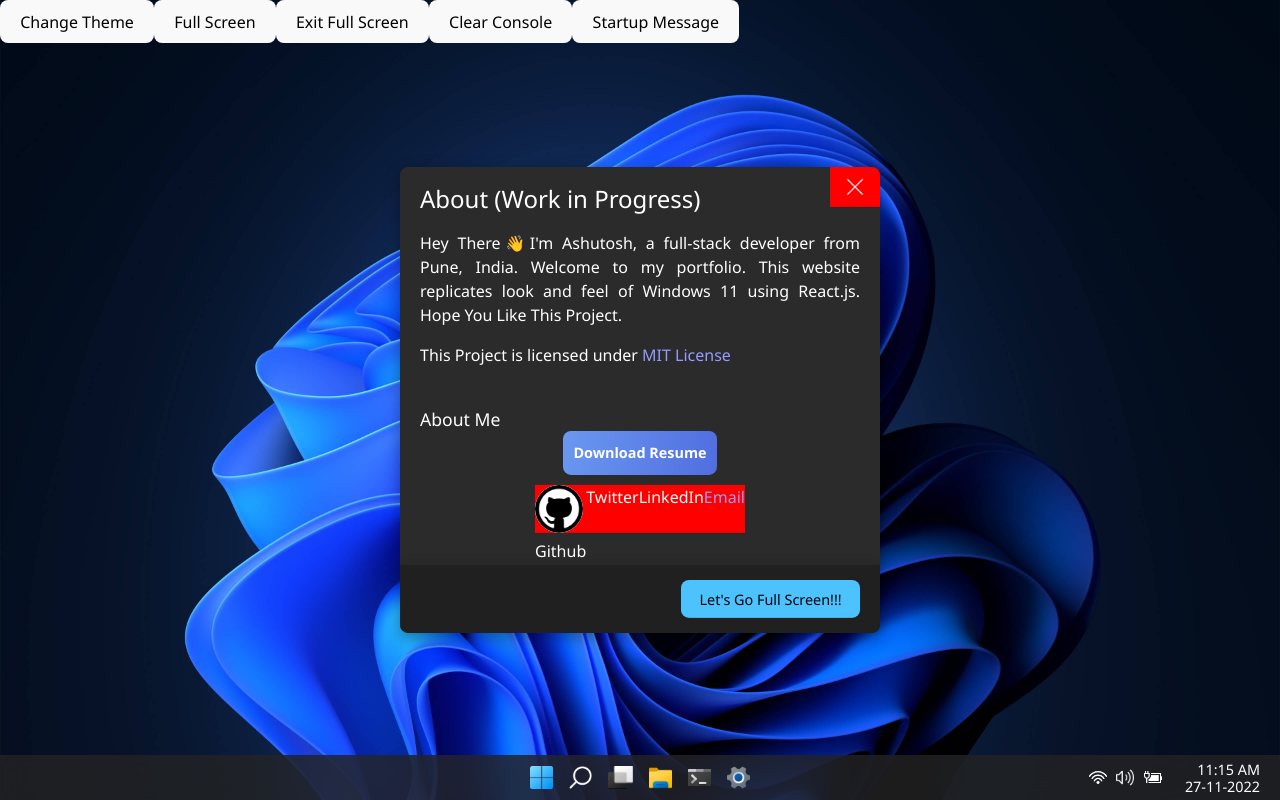
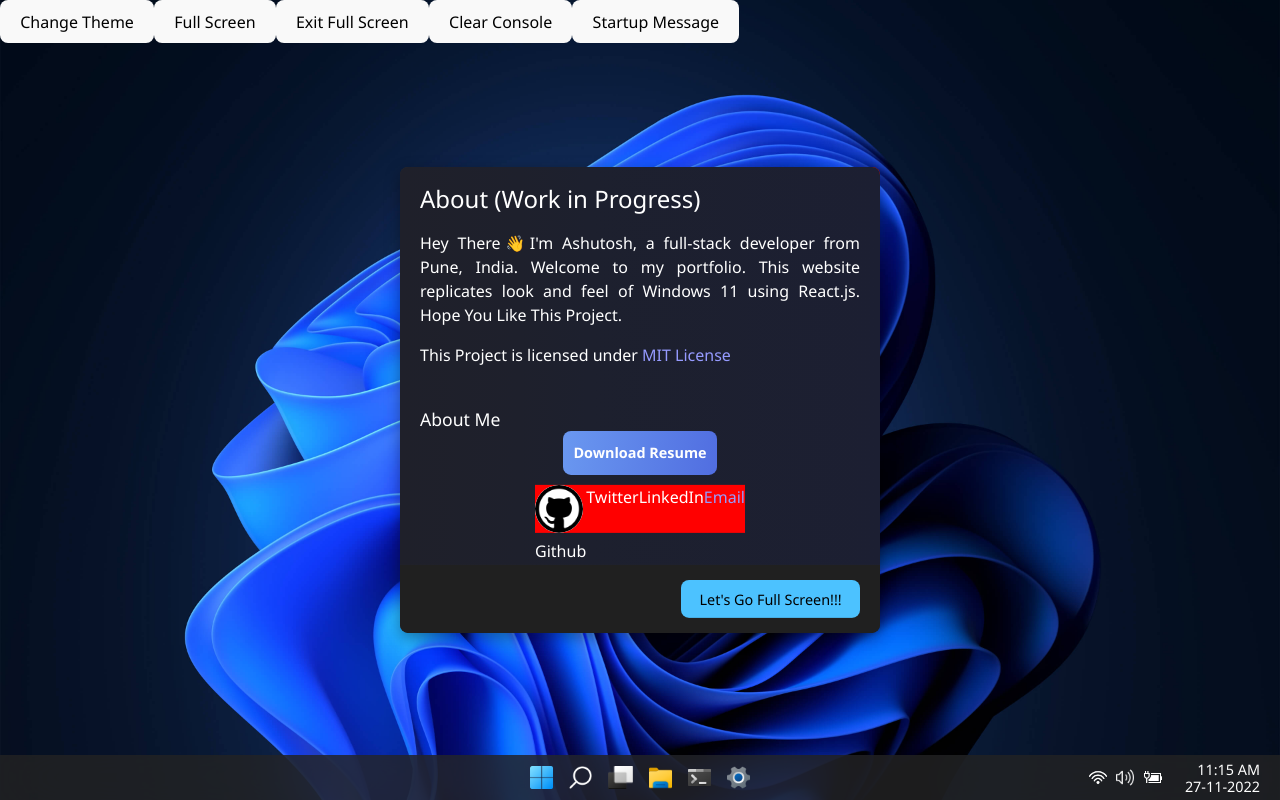
Before and after one commit to WaghAshu03/WaghAshu03.github.io, a React (Vite) app: page / in a window 1280 px wide. Built offline with nearby package versions, Linux system fonts and the light colour scheme.

Commit message:
Made Startup Message Movable

```diff
--- a/src/StartupMessage.jsx
+++ b/src/StartupMessage.jsx
@@ -1,3 +1,4 @@
+//todo: Completely Redesign Startup Message also make it resizable and draggable
 import React from "react";
 import "./StartupMessage.scss";
 import GithubIcon from "./Resources/github.webp";
@@ -91,7 +92,10 @@ function StartupMessage() {
           }}
         />
       </div>
-      <div id="StartupMessageMain">
+      <div
+        className={"window-header StartupMessage-header"}
+        id="StartupMessage-header"
+      >
         <div id="StartupMessageHeading">About (Work in Progress)</div>
         <div style={{ marginBottom: "10px", textAlign: "justify" }}>
           <div
--- a/src/StartupMessage.scss
+++ b/src/StartupMessage.scss
@@ -1,20 +1,23 @@
 #StartupMessage {
-  display: flex;
-  flex-direction: column;
+  display: grid;
+  // flex-direction: column;
+  grid-template-rows: auto auto auto;
   position: fixed;
   // z-index: 99999;
   top: 50%;
   left: 50%;
   transform: translate(-50%, -50%);
-  background-color: rgb(43, 43, 43);
+  background-color: #2b2b2b;
   color: #fff;
   border-radius: 8px;
   height: fit-content;
   overflow: hidden;
 }
 
-#StartupMessageMain {
+#StartupMessage-header {
   padding: 20px;
+  display: block;
+  height: fit-content;
 }
 
 #StartupMessageHeading {
@@ -65,7 +68,7 @@
 
 #StartupMessageFooter {
   margin-top: auto;
-  background-color: rgb(32, 32, 32);
+  background-color: rgb(25, 25, 25);
   padding: 20px;
   padding-top: 15px;
   padding-bottom: 15px;
```
